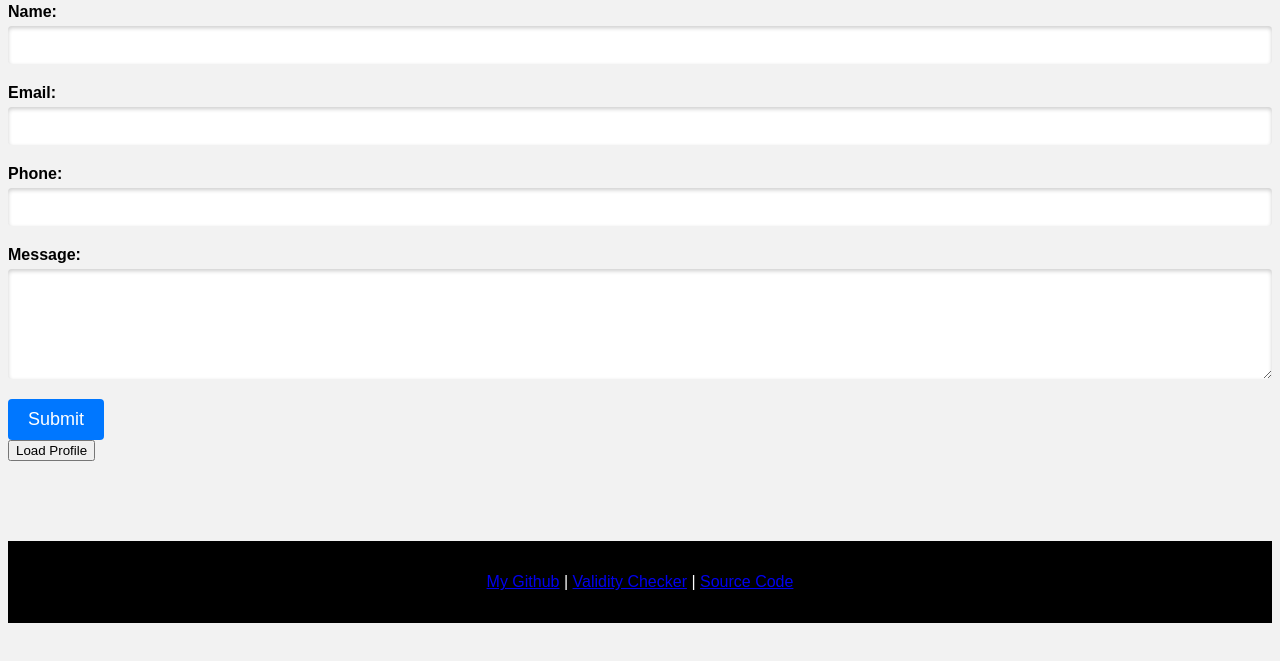
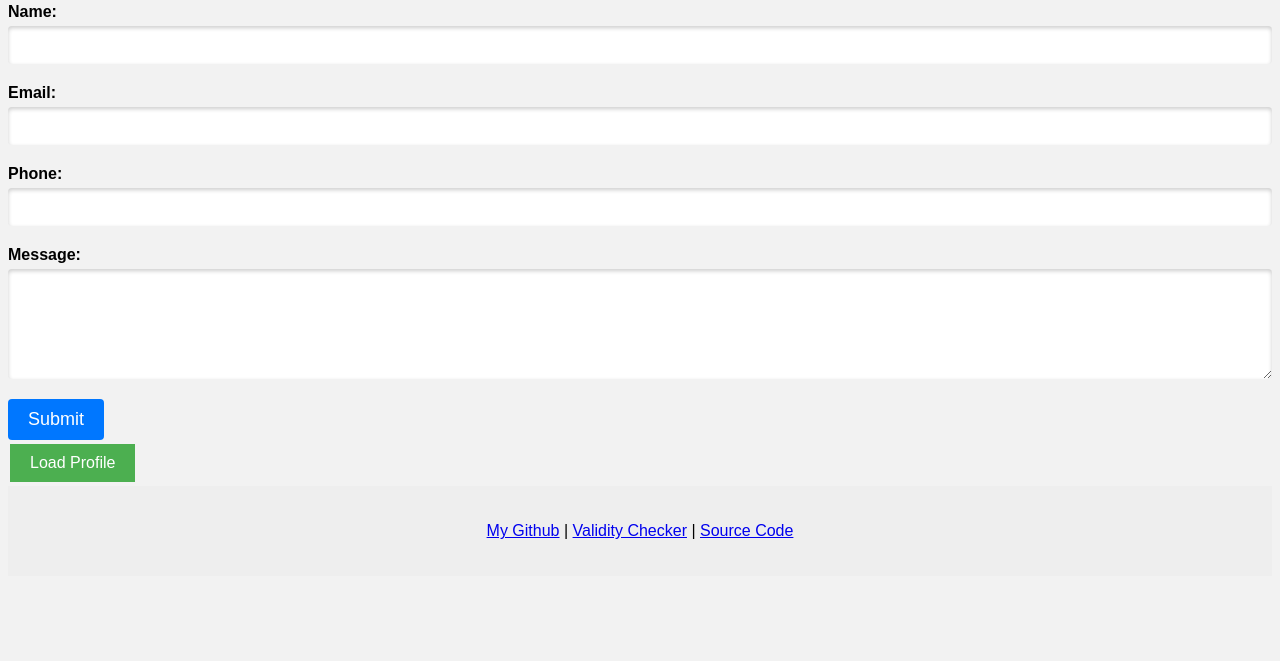
Before and after one commit to VikAsNeHrA1/indialab, a plain HTML site: page index.html in a window 1280 px wide. Shown: the part 71-732 px from the top of the page. Drawn offline with nearby package versions, Linux system fonts and the light colour scheme; files that its build step writes are made by us from their sources; files whose address does not match are found by name.

Commit message:
Update style.css

```diff
--- a/style/style.css
+++ b/style/style.css
@@ -1,7 +1,6 @@
 body {
     font-family: Arial, sans-serif;
     background-color: #f2f2f2;
-
   }
 
   h1 {
@@ -50,6 +49,19 @@ form button[type="submit"]:hover {
     background-color: #0055cc;
   }
 
+  #loadProfileButton {
+    background-color: #4caf50; /* Set background color */
+    border: none; /* Remove button border */
+    color: white; /* Set text color */
+    padding: 10px 20px; /* Add padding */
+    text-align: center; /* Center align text */
+    text-decoration: none; /* Remove underline */
+    display: inline-block; /* Display as inline-block */
+    font-size: 16px; /* Set font size */
+    margin: 4px 2px; /* Add margin */
+    cursor: pointer; /* Add pointer cursor */
+  }
+
   #displayData {
     margin-top: 50px;
     background-color: #fff;
@@ -70,30 +82,8 @@ form button[type="submit"]:hover {
     font-weight: bold;
   }
 
-/* Footer section styling */
-
   footer {
-
-  color: white;
-  padding: 1rem;
+    background-color: #eee;
+    padding: 20px;
     text-align: center;
-  margin-top: 80px;
-  margin-bottom: 0;
-  background-color: black;
   }
-
-.footer-links {
-  display: flex;
-  justify-content: center;
-  margin-top: auto;
-}
-
-.footer-links a {
-  color: white;
-  text-decoration: none;
-  margin: 0 1rem;
-}
-
-.footer-links a:hover {
-  text-decoration: underline;
-}
```
Lines whose indentation alone changed are shown as unchanged.
